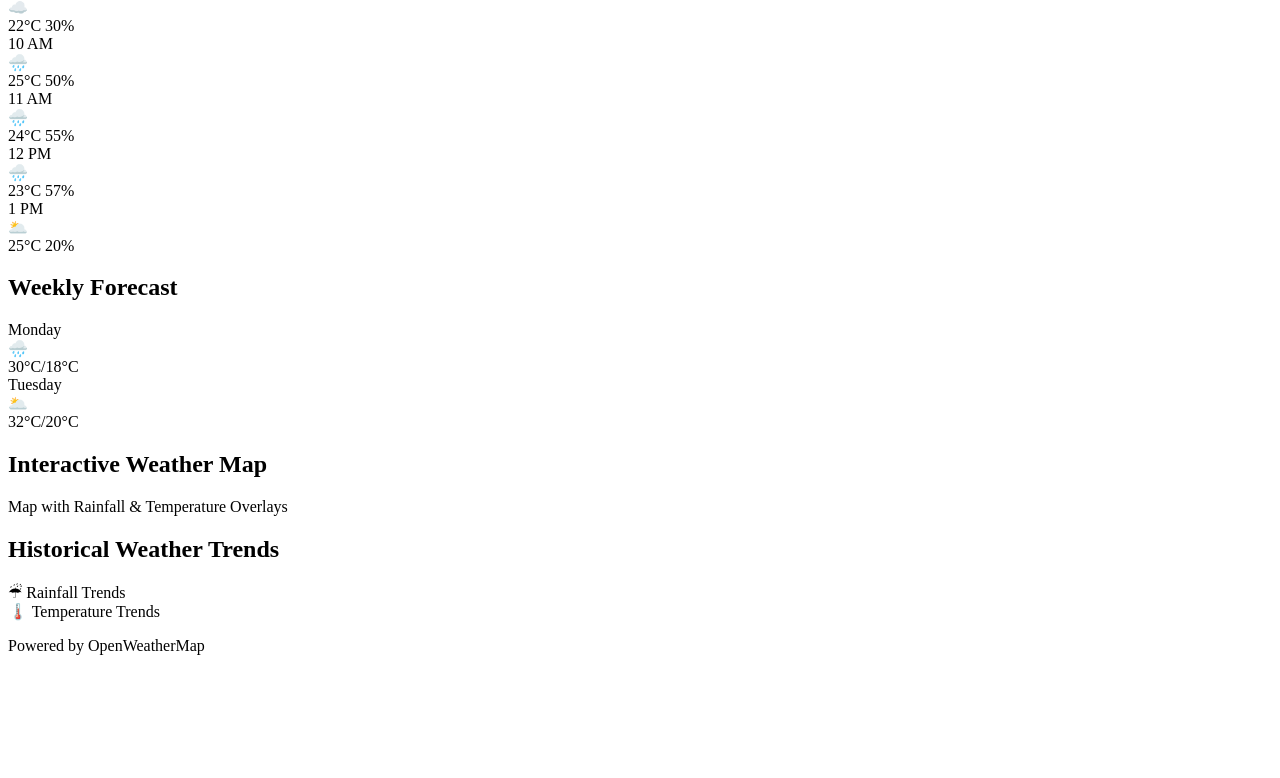
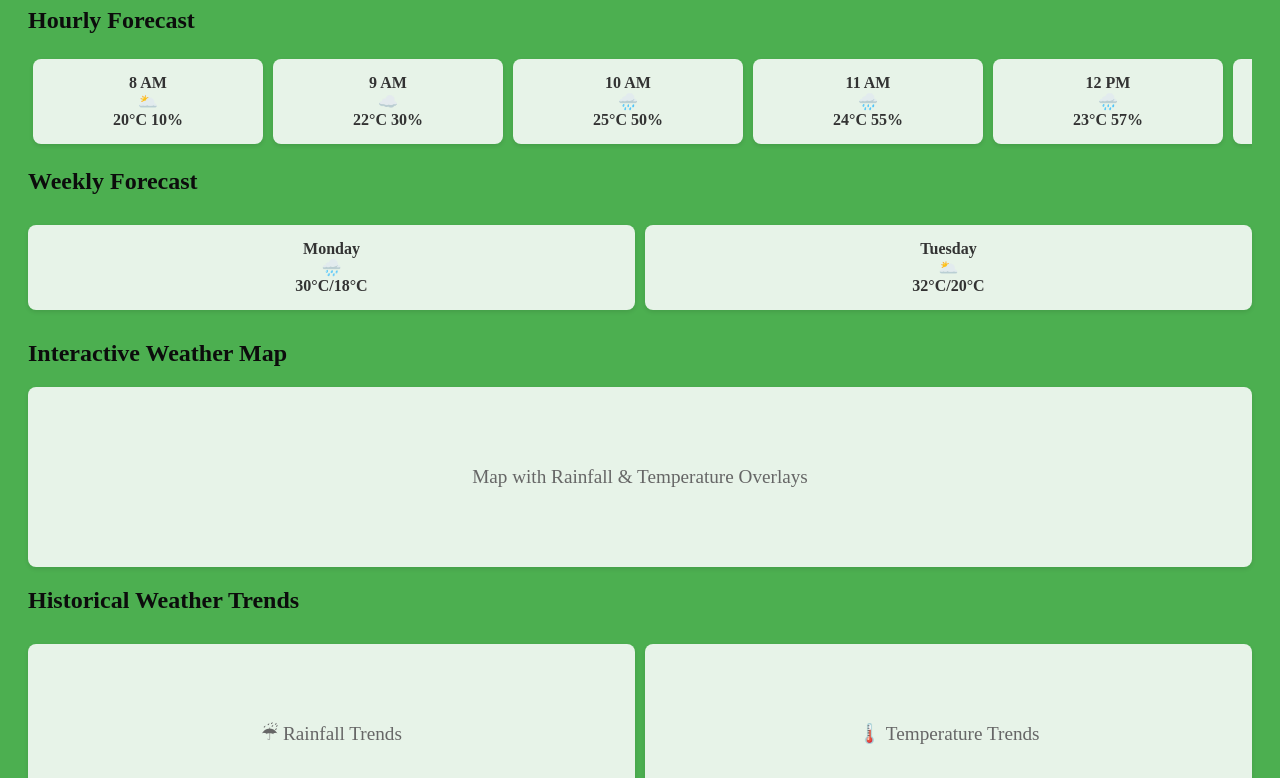
Before and after one commit to Aashu4you/Farmify-, a plain HTML site: page Frontend/weather.html in a window 1280 px wide. Shown: the part 364-1142 px from the top of the page. Before the commit the page ends 1035 px from the top, so only its background shows below. Drawn offline with Linux system fonts and the light colour scheme.

Commit message:
Update weather.html

```diff
--- a/Frontend/weather.html
+++ b/Frontend/weather.html
@@ -4,7 +4,7 @@
   <meta charset="UTF-8">
   <meta name="viewport" content="width=device-width, initial-scale=1.0">
   <title>Farm Weather Dashboard</title>
-  <link rel="stylesheet" href="whether.css">
+  <link rel="stylesheet" href="weather.css">
 </head>
 <body>
   <header>
```
